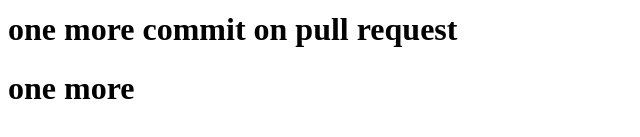
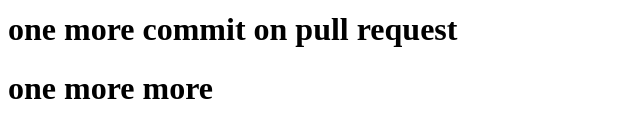
Before and after one commit to nhattrinh7/test, a plain HTML site: page index.html in a window 1280 px wide. Shown: the part 127-264 px from the top of the page, without its empty margins (0-640 px from the left). Drawn offline with Linux system fonts and the light colour scheme.

Commit message:
one moremore

```diff
--- a/index.html
+++ b/index.html
@@ -9,6 +9,6 @@
     <h1>navbar</h1>
     <h1>plus</h1>
     <h1>one more commit on pull request</h1>
-    <h1>one more</h1>
+    <h1>one more more</h1>
 </body>
 </html>
```
